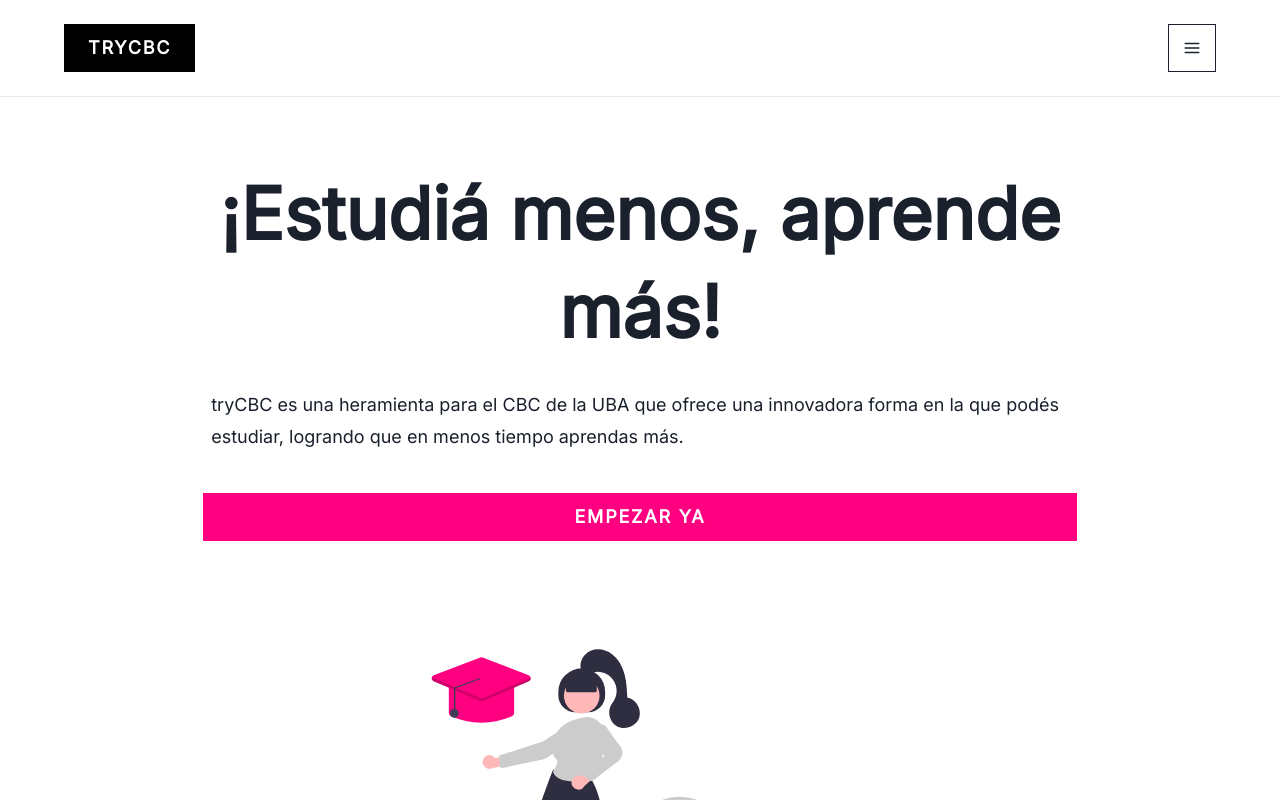
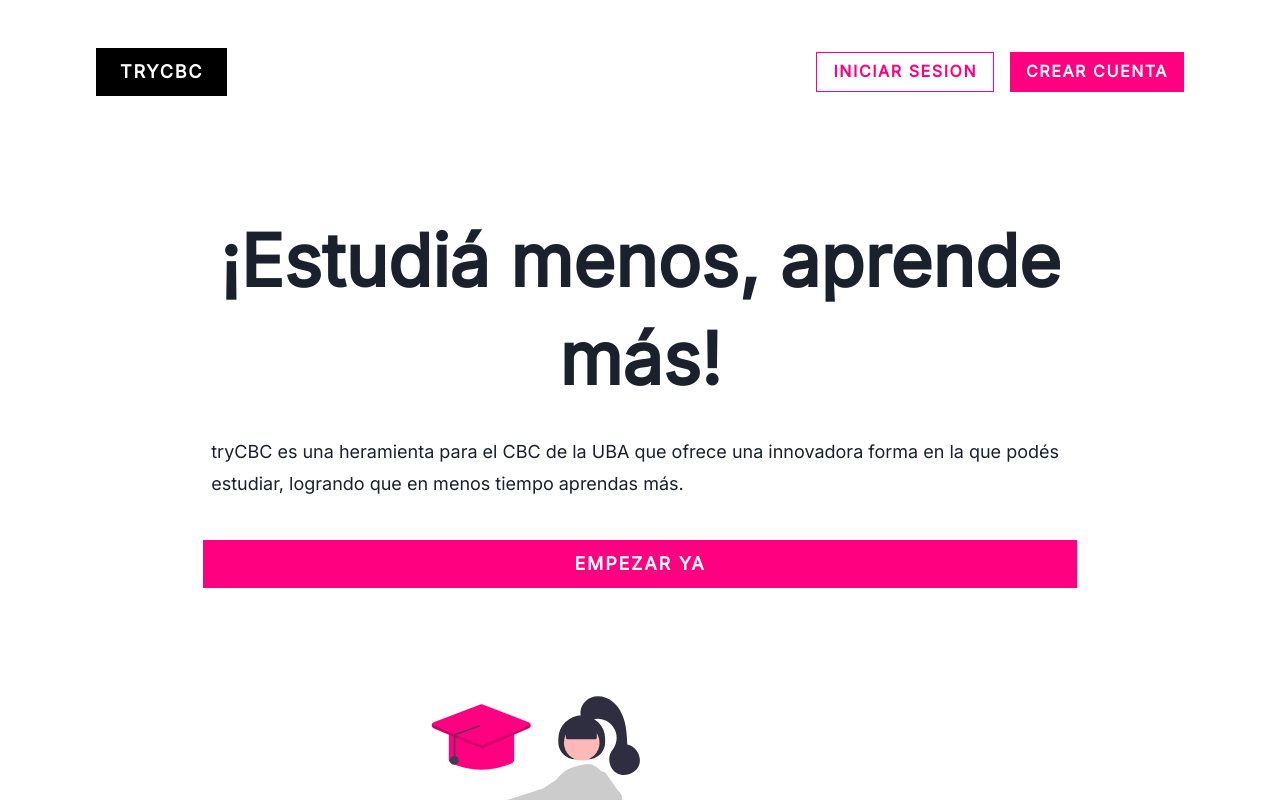
Before and after one commit to Marcosmzq/try-cbc-client, a Next.js app: page / in a window 1280 px wide. Shown: the top 800 px of the page. Built offline with nearby package versions, Linux system fonts and the light colour scheme.

Commit message:
Add - Now the header have login and signup buttons when the screen size allow this

```diff
--- a/src/components/organisms/header/withMenu/index.tsx
+++ b/src/components/organisms/header/withMenu/index.tsx
@@ -1,7 +1,8 @@
-import { Flex, IconButton, useBoolean } from "@chakra-ui/react";
+import { Flex, IconButton, useBoolean, Button, HStack } from "@chakra-ui/react";
 import { HamburgerIcon, CloseIcon } from "@chakra-ui/icons";
 import { HeaderLogo } from "../../../molecules/header-item/HeaderLogo";
 import { ActiveHeaderMenuDefault } from "../../../molecules/active-header-menu/default";
+import { motion } from "framer-motion";
 
 interface HeaderWithMenuProps {}
 
@@ -10,15 +11,34 @@ export const HeaderWithMenu: React.FC<HeaderWithMenuProps> = () => {
   return (
     <>
       <Flex
-        borderBottom="1px"
-        borderColor="gray.200"
+        as="nav"
         align="center"
         justify="space-between"
-        py={6}
-        px={[8, 16]}
+        px={[12, 24]}
+        py={[6, 12]}
       >
         <HeaderLogo />
+        <HStack spacing={4} display={["none", "none", "block"]}>
+          <Button
+            as={motion.button}
+            whileHover={{ scale: 1.1 }}
+            whileTap={{ scale: 0.9 }}
+            variant="primaryOutline"
+          >
+            Iniciar sesion
+          </Button>
+          <Button
+            as={motion.button}
+            whileHover={{ scale: 1.1 }}
+            whileTap={{ scale: 0.9 }}
+            variant="primarySolid"
+          >
+            Crear cuenta
+          </Button>
+        </HStack>
+
         <IconButton
+          display={["block", "block", "none"]}
           colorScheme="black"
           variant="outline"
           size="lg"
```
